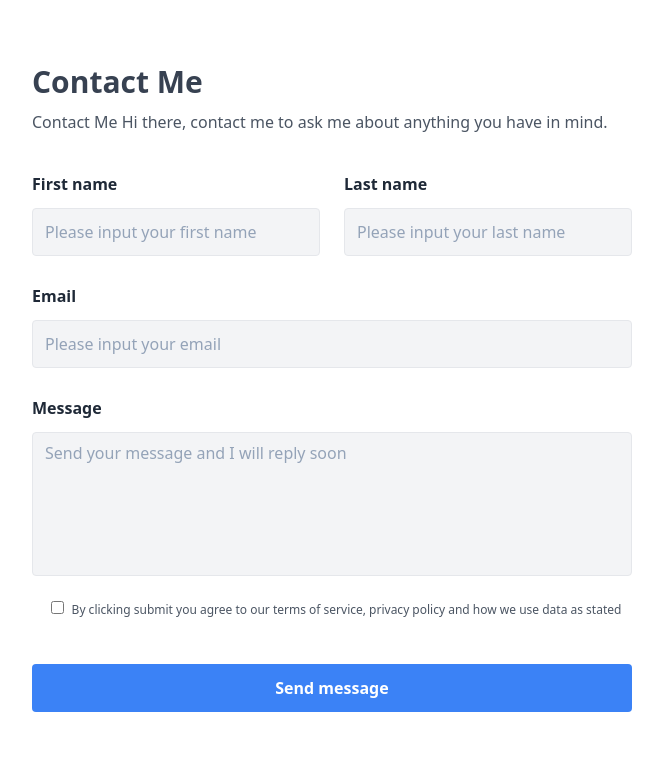
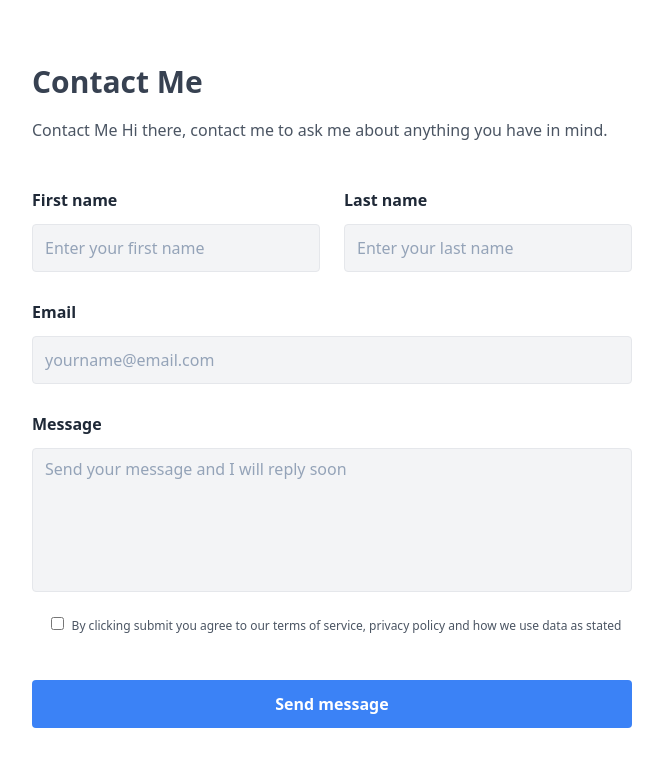
Before and after one commit to Emsun0211/Web-Profile-HNG, a React (Create React App) app: page /contact in a window 1280 px wide. Shown: the top 766 px of the page, without its empty margins (308-971 px from the left). Built offline with nearby package versions, Linux system fonts and the light colour scheme.

Commit message:
fix: the line height

```diff
--- a/src/Component/Pages/Contact.jsx
+++ b/src/Component/Pages/Contact.jsx
@@ -7,7 +7,7 @@ function Contact() {
 				<p className='md:text-3xl text-xl font-bold leading-7 text-left text-gray-700'>
 					Contact Me
 				</p>
-				<p className=' text-s leading-3 text-gray-600 my-4 '>
+				<p className=' text-s leading-7 text-gray-600 my-4 '>
 					Contact Me Hi there, contact me to ask me about anything you have in
 					mind.
 				</p>
@@ -19,10 +19,10 @@ function Contact() {
 						<input
 							id='first_name'
 							tabIndex={0}
-							arial-label='Please input name'
-							type='name'
+							arial-label='Enter your first name'
+							type='text'
 							className='placeholder:text-slate-400 text-base leading-none text-gray-900 p-3 focus:oultine-none focus:border-indigo-700 mt-4 bg-gray-100 border rounded border-gray-200 placeholder-gray-100'
-							placeholder='Please input your first name'
+							placeholder='Enter your first name'
 						/>
 					</div>
 					<div className='md:w-72 flex flex-col md:ml-6 md:mt-0 mt-4'>
@@ -32,10 +32,10 @@ function Contact() {
 						<input
 							id='last_name'
 							tabIndex={0}
-							arial-label='Please input email address'
-							type='name'
+							arial-label='Enter your last name'
+							type='text'
 							className='placeholder:text-slate-400 text-base leading-none text-gray-900 p-3 focus:oultine-none focus:border-indigo-700 mt-4 bg-gray-100 border rounded border-gray-200 placeholder-gray-100'
-							placeholder='Please input your last name'
+							placeholder='Enter your last name'
 						/>
 					</div>
 				</div>
@@ -45,11 +45,11 @@ function Contact() {
 							Email
 						</label>
 						<input
-							placeholder='Please input your email'
+							placeholder='yourname@email.com'
 							tabIndex={0}
 							// role='input'
-							arial-label='Please input your email'
-							type='name'
+							arial-label='yourname@email.com'
+							type='email'
 							id='email'
 							className='placeholder:text-slate-400 text-base leading-none text-gray-900 p-3 focus:oultine-none focus:border-indigo-700 mt-4 bg-gray-100 border rounded border-gray-200 placeholder-gray-100 '
 						/>
@@ -65,7 +65,7 @@ function Contact() {
 							tabIndex={0}
 							aria-label='leave a message'
 							// role='textbox'
-							type='name'
+							type='text'
 							className='placeholder:text-slate-400 h-36 text-base leading-none text-gray-900 p-3 focus:oultine-none focus:border-indigo-700 mt-4 bg-gray-100 border rounded border-gray-200 placeholder-gray-100 resize-none'
 							placeholder='Send your message and I will reply soon'
 						/>
@@ -75,7 +75,7 @@ function Contact() {
 					<div className='rounded-full mx-2 mt-3'>
 						<input type='checkbox' />
 					</div>
-					<p className='text-xs leading-3 text-gray-600 mt-4'>
+					<p className='text-xs leading-5 text-gray-600 mt-4'>
 						By clicking submit you agree to our terms of service, privacy policy
 						and how we use data as stated
 					</p>
```
